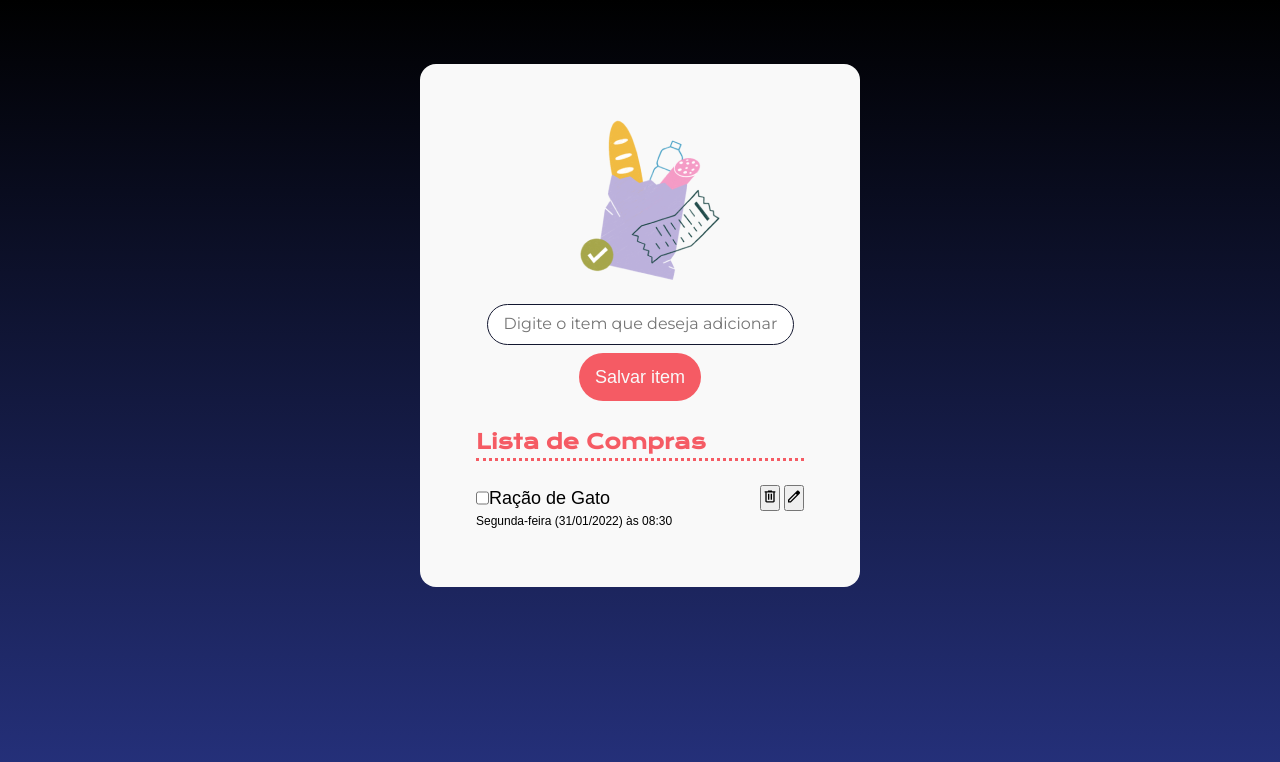
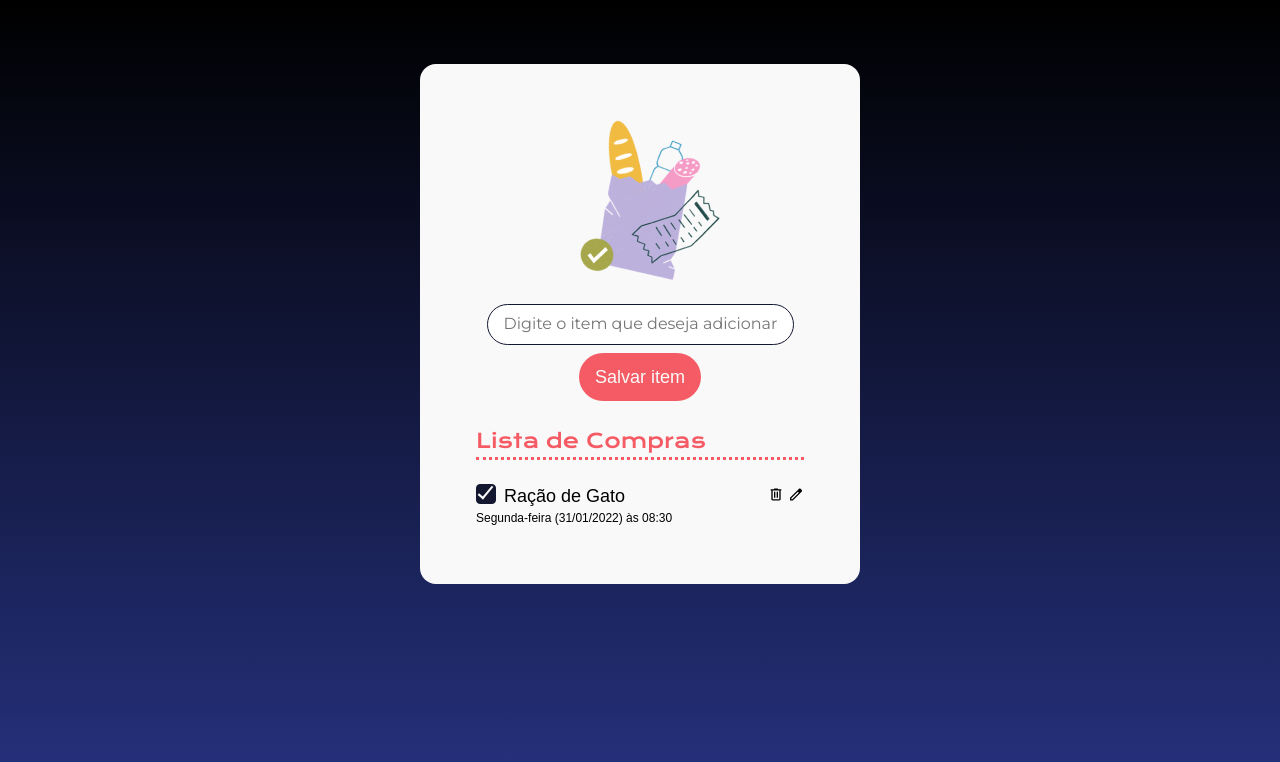
Before and after one commit to gustavosimaodev/Javascript-webapp, a plain HTML site: page index.html in a window 1280 px wide. Drawn offline with nearby package versions, Linux system fonts and the light colour scheme; a web font is replaced by a local one.

Commit message:
Iniciando o JS

```diff
--- a/index.html
+++ b/index.html
@@ -16,7 +16,7 @@
     <main>
         <img src="img/bag.png" alt="sacola de compras">
         <form action="">
-            <input id="input-item" type="text" placeholder="Digite o item que deseja adicionar">
+            <input class="input-item" id="input-item" type="text" placeholder="Digite o item que deseja adicionar">
             <button id="adicionar-botao">
                 Salvar item
             </button>
@@ -33,16 +33,22 @@
             <li>
                 <div class="item-lista-container">
                     <div class="container-nome-compra">
-                        <input type="checkbox">
+                        <div class="checkbox-container">
+                            <label for="checkbox-1">
+                                <input type="checkbox" class="checkbox-input" id="checkbox-1"/>
+                                <div class="checkbox-customizado checked"></div>
+                            </label>
+                        </div>
+                        <!--<input type="checkbox">-->
                         <p>
                             Ração de Gato
                         </p>
                     </div>
                     <div>
-                        <button>
+                        <button class="botao-acao">
                             <img src="img/delete.svg" alt="deletar">
                         </button>
-                        <button>
+                        <button class="botao-acao">
                             <img src="img/edit.svg" alt="editar">
                         </button>
                     </div>
@@ -55,6 +61,10 @@
 
     </main>
 
+    <script src="scripts.js">
+
+    </script>
+
 </body>
 
 </html>
--- /dev/null
+++ b/scripts.js
@@ -0,0 +1,3 @@
+console.log ("Olá mundo!")
+
+const item = document.getElementById("input-item")
--- a/styles.css
+++ b/styles.css
@@ -43,7 +43,8 @@ h2 {
     font-family: var(--fonte-titulo);
     color: var(--cor-primaria);
     font-size: 20px;
-    line-height: 33px;
+    font-weight: 400;
+    line-height: 32px;
     text-align: left;
 }
 
@@ -62,12 +63,14 @@ p {
     text-align: left;
 }
 
-#input-item {
+.input-item {
     padding: 12px 16px;
     display: block;
     border-radius: 24px;
     border: 1px solid var(--preto);
     width: 307px;
+
+    font-family: var(--fonte-texto);
 }
 
 #input-item::placeholder {
@@ -102,7 +105,7 @@ form {
 }
 
 .container-nome-compra {
-    display: flex;
+   display: flex;
 }
 
 ul {
@@ -114,3 +117,40 @@ ul {
     font-size: 12px;
     line-height: 20px;
 }
+
+.checkbox-input {
+    display: none;
+}
+
+.checkbox-customizado {
+    width: 20px;
+    height: 20px;
+    background-color: var(--neutro);
+    border: 1px solid var(--preto);
+    cursor: pointer;
+    border-radius: 4px;
+    margin-right: 8px;
+}
+
+.checked {
+    background-color: var(--preto);
+    position: relative;
+}
+
+.checked::after {
+    content: "";
+    position: absolute;
+    left: 30%;
+    top: -10%;
+    width: 5px;
+    height: 14px;
+
+    border-top: 2px solid var(--neutro);
+    border-left: 2px solid var(--neutro);
+    transform: rotate(-140deg);
+}
+
+.botao-acao {
+    background-color: transparent;
+    border: none;
+}
```
